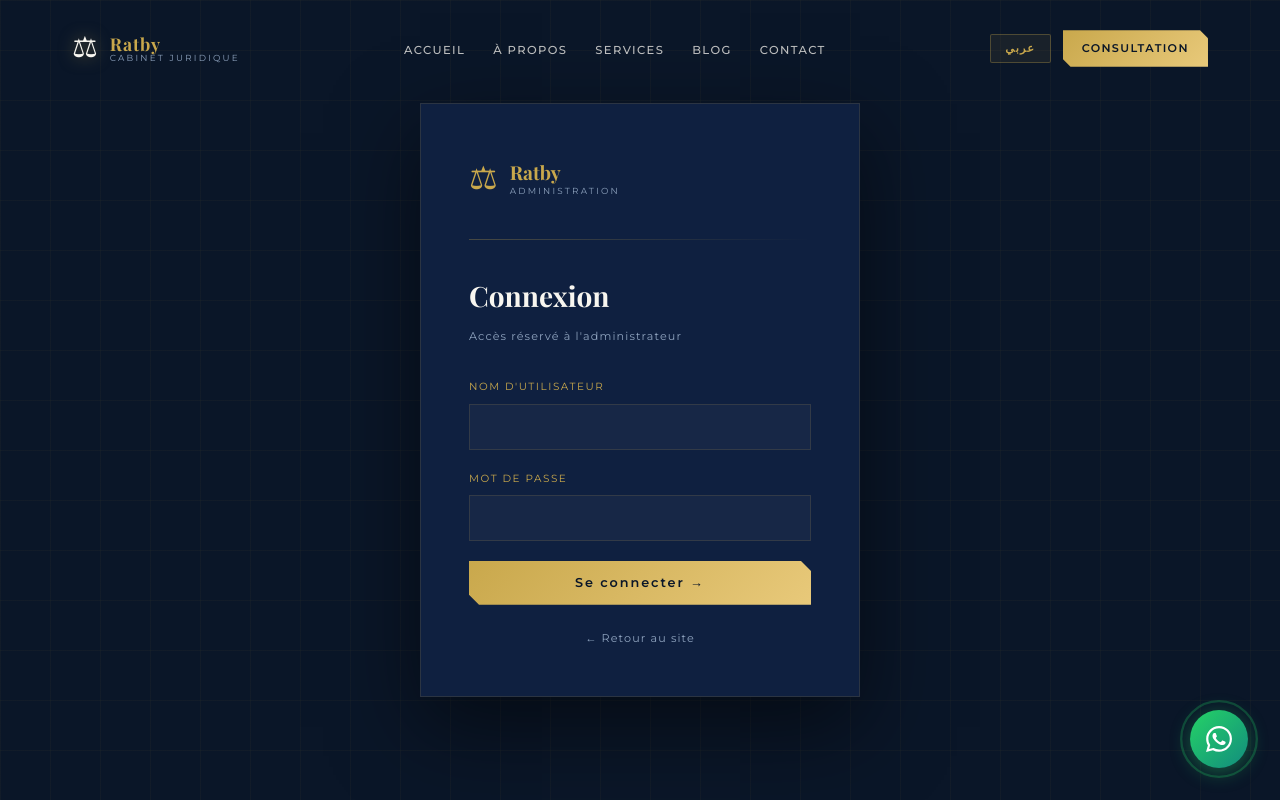
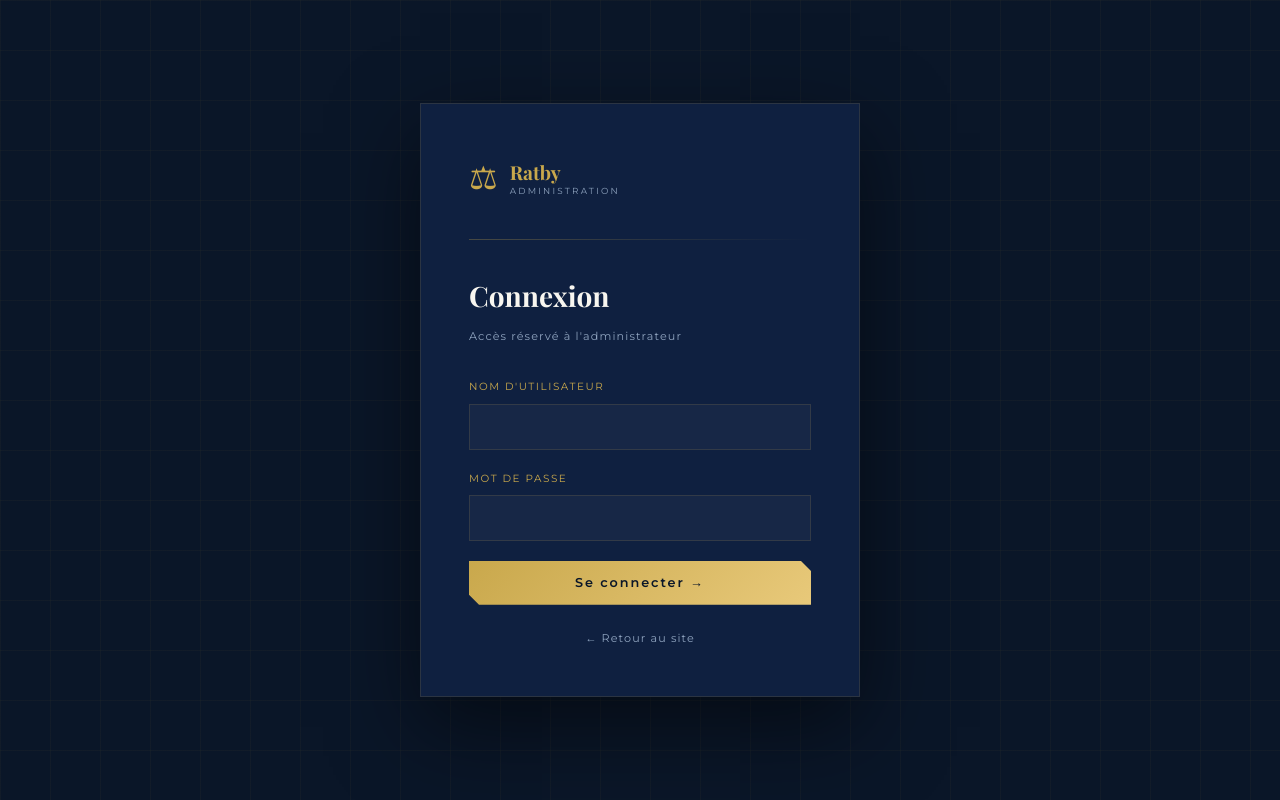
Before and after one commit to Hypershad1c/abdweb, a Next.js app: page /admin/login in a window 1280 px wide. Shown: the top 800 px of the page. Built offline with nearby package versions, Linux system fonts and the light colour scheme.

Commit message:
Fix admin layout isolation

```diff
--- a/src/app/layout.tsx
+++ b/src/app/layout.tsx
@@ -1,25 +1,24 @@
 import type { Metadata } from 'next';
 import '../styles/globals.css';
 import { LangProvider } from '@/context/LangContext';
-import LayoutShell from '@/components/LayoutShell';
+import ConditionalLayout from '@/components/ConditionalLayout';
 
 export const metadata: Metadata = {
-  title: 'Cabinet Ratby— Avocat à Casablanca',
-  description: 'Cabinet juridique spécialisé en droit des affaires, droit de la famille, droit immobilier et contentieux. Maître Ratby, Avocat au Barreau de Casablanca.',
-  keywords: 'avocat casablanca, cabinet juridique, droit des affaires, محامي الدار البيضاء',
-  openGraph: {
-    title: 'Cabinet Ratby — Avocat à Casablanca',
-    description: 'Excellence juridique & intégrité',
-    type: 'website',
-  },
+  title: 'Cabinet Ratby — Avocat à Casablanca',
+  description:
+    'Cabinet juridique spécialisé en droit des affaires, droit de la famille, droit immobilier et contentieux.',
 };
 
-export default function RootLayout({ children }: { children: React.ReactNode }) {
+export default function RootLayout({
+  children,
+}: {
+  children: React.ReactNode;
+}) {
   return (
     <html lang="fr" suppressHydrationWarning>
       <body>
         <LangProvider>
-          <LayoutShell>{children}</LayoutShell>
+          <ConditionalLayout>{children}</ConditionalLayout>
         </LangProvider>
       </body>
     </html>
--- /dev/null
+++ b/src/components/ConditionalLayout.tsx
@@ -0,0 +1,19 @@
+'use client';
+
+import { usePathname } from 'next/navigation';
+import LayoutShell from './LayoutShell';
+
+export default function ConditionalLayout({
+  children,
+}: {
+  children: React.ReactNode;
+}) {
+  const pathname = usePathname();
+  const isAdmin = pathname.startsWith('/admin');
+
+  if (isAdmin) {
+    return <>{children}</>;
+  }
+
+  return <LayoutShell>{children}</LayoutShell>;
+}
```
